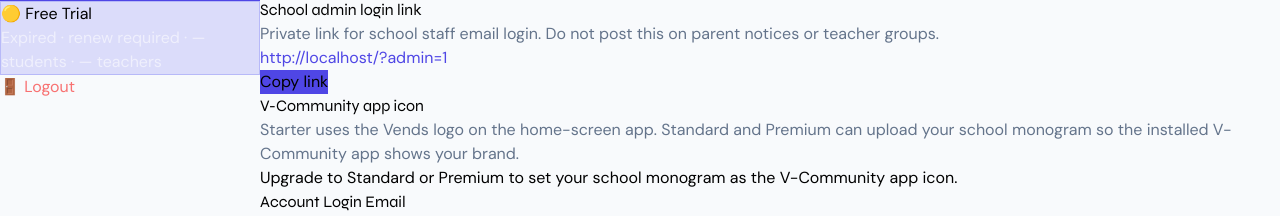
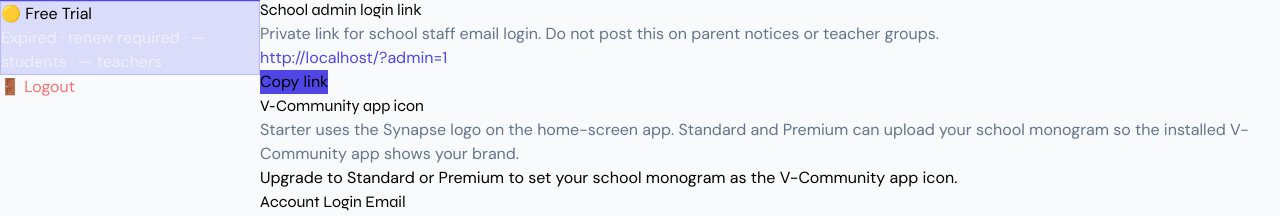
Before and after one commit to P0lygonHunter/vends-frontend, a React (Vite) app in the folder client/: page /settings in a window 1280 px wide. Shown: the part 1086-1302 px from the top of the page. Built offline with nearby package versions, Linux system fonts and the light colour scheme; no server answers; sample sign-in values are in the browser's storage.

Commit message:
rebrand(phase1): client/src/pages/Settings.jsx Vends→Synapse EduCore

```diff
--- a/client/src/pages/Settings.jsx
+++ b/client/src/pages/Settings.jsx
@@ -580,7 +580,7 @@ export default function Settings() {
               V-Community app icon
             </h3>
             <p className="text-sm mb-4" style={{ color: '#64748b' }}>
-              Starter uses the Vends logo on the home-screen app. Standard and Premium can upload your school monogram so the installed V-Community app shows your brand.
+              Starter uses the Synapse logo on the home-screen app. Standard and Premium can upload your school monogram so the installed V-Community app shows your brand.
             </p>
             {!canCustomIcon && (
               <p className="text-sm text-amber-800 bg-amber-50 border border-amber-100 rounded-xl px-3 py-2 mb-3">
@@ -611,7 +611,7 @@ export default function Settings() {
                     disabled={brandSaving}
                     className="px-4 py-2 rounded-xl text-sm font-semibold border border-slate-200"
                   >
-                    Use Vends logo
+                    Use Synapse logo
                   </button>
                 </div>
               </div>
```
